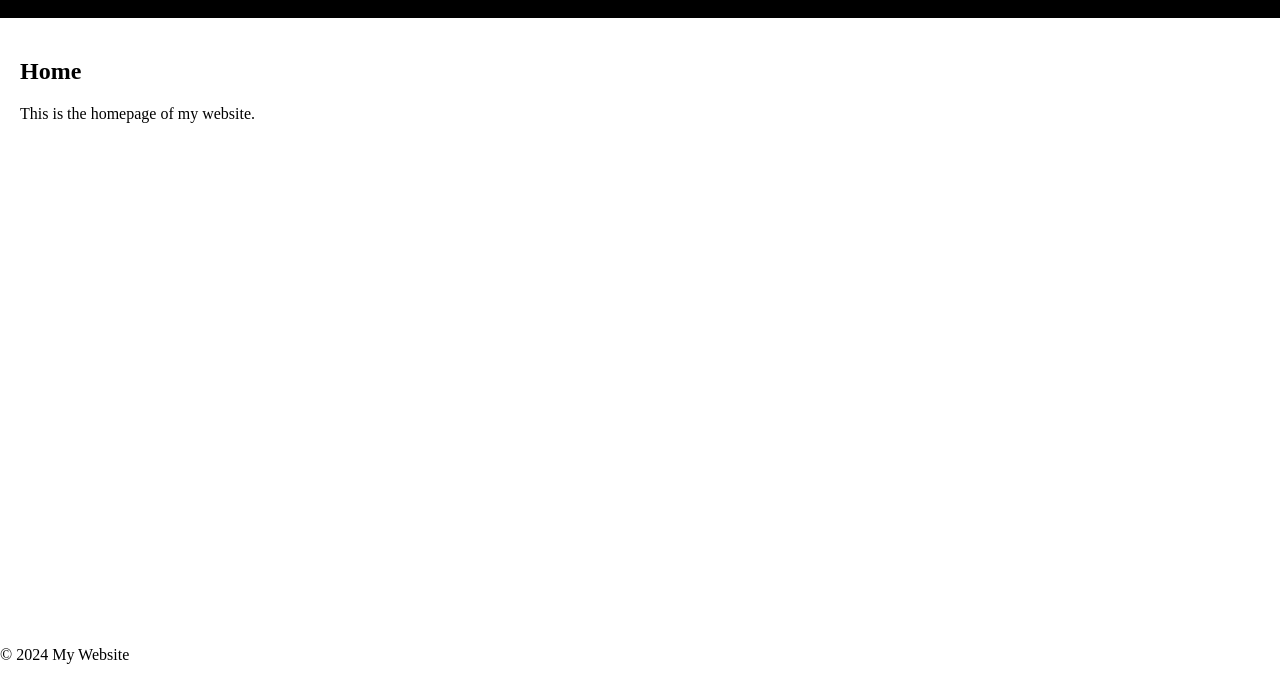
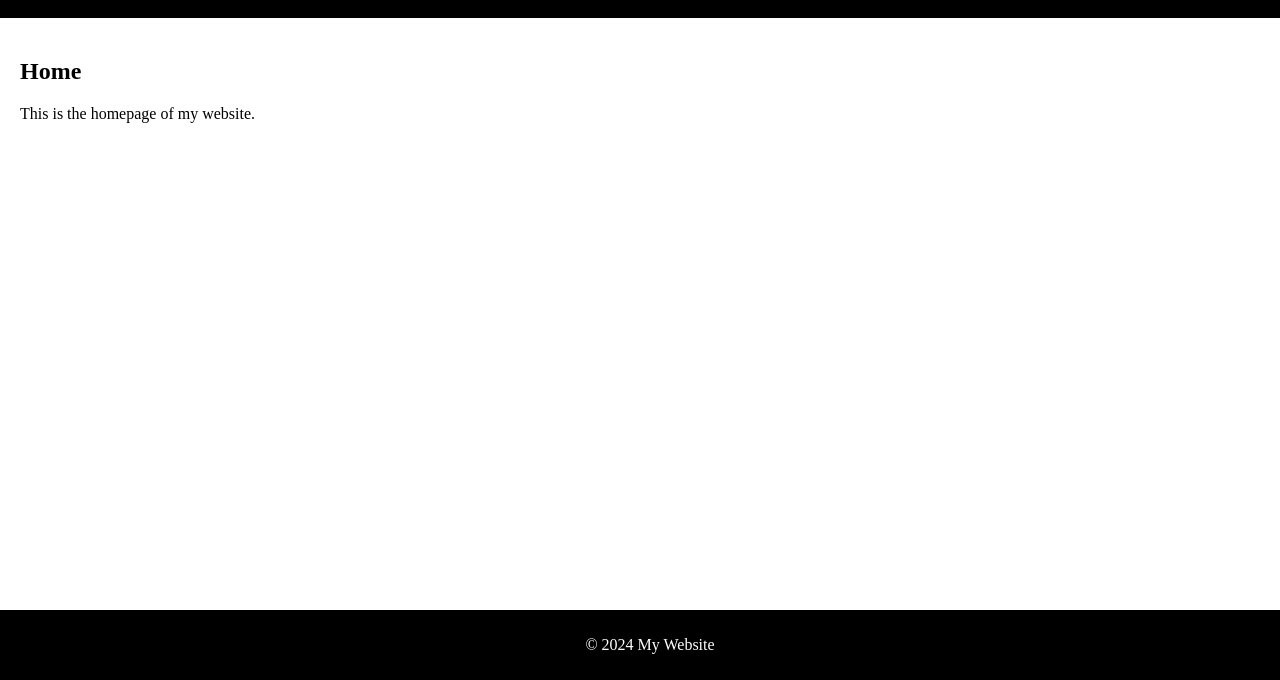
Before and after one commit to SamDSky/SamDSky.github.io, a plain HTML site: page index.html in a window 1280 px wide. Shown: the part 120-800 px from the top of the page. Drawn offline with Linux system fonts and the light colour scheme.

Commit message:
Update styles.css

```diff
--- a/styles.css
+++ b/styles.css
@@ -6,11 +6,6 @@ html, body {
 body {
     display: flex; /* Use flexbox for layout */
     flex-direction: column; /* Stack children vertically */
-}
-
-main {
-    flex: 1; /* Allow the main content to take up available space */
-    padding: 20px; /* Padding for main content */
 }
 
 header {
@@ -39,4 +34,15 @@ nav a:hover {
     text-decoration: underline; /* Underline on hover */
 }
 
+main {
+    flex: 1; /* Allow main content to take available space */
+    padding: 20px; /* Padding for main content */
+}
+
 footer {
+    background-color: black; /* Footer background */
+    color: white; /* Footer text color */
+    text-align: center; /* Center the footer text */
+    padding: 10px; /* Padding for footer */
+    width: 100%; /* Full width */
+}
```
